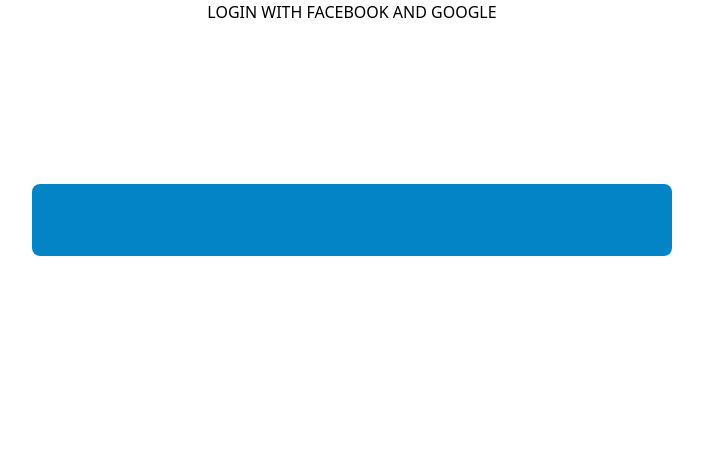
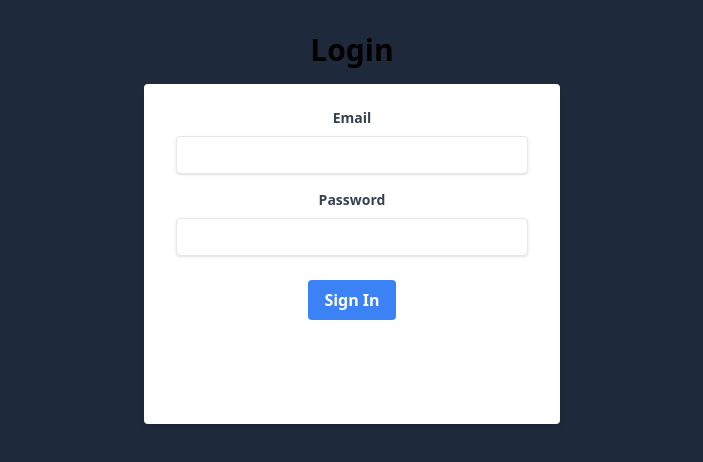
Before and after one commit to ayush117/sketchs, a React (Create React App) app: page / in a window 1280 px wide. Shown: the top 462 px of the page, without its empty margins (288-991 px from the left). Built offline with nearby package versions, Linux system fonts and the light colour scheme.

Commit message:
improved login page

```diff
--- a/src/App.js
+++ b/src/App.js
@@ -13,7 +13,7 @@
 
 function App() {
   return (
-    <div className="App bg-slate-800">
+    <div className="App h-screen bg-slate-800">
       <Suspense>
         <Routes>
           <Route path="/" element={<Login />} />
--- a/src/pages/Login.js
+++ b/src/pages/Login.js
@@ -1,25 +1,84 @@
-import React from "react";
 import { useNavigate } from "react-router-dom";
-// import FacebookLogin from "react-facebook-login";
-
-// import GoogleLogin from 'react-google-login';
 import { GoogleLogin } from "@react-oauth/google";
+import React, { useState } from 'react';
+// import axios from 'axios';
 
 const Login = () => {
   let navigate = useNavigate();
+  const [formData, setFormData] = useState({
+    email: '',
+    password: '',
+  });
+
+  const { email, password } = formData;
+
+  const onChange = (e) =>
+    setFormData({ ...formData, [e.target.name]: e.target.value });
+
+  const onSubmit = async (e) => {
+    e.preventDefault();
+    try {
+      const config = {
+        headers: {
+          'Content-Type': 'application/json',
+        },
+      };
+      const body = JSON.stringify({ email, password });
+      // const res = await axios.post('/api/auth', body, config);
+      // console.log(res.data);
+    } catch (err) {
+      console.error(err.response.data);
+    }
+  };
 
   return (
-    <div className=" bg-white justify-center">
-      <div>
-        <h1>LOGIN WITH FACEBOOK AND GOOGLE</h1>
-      </div>
-
-      {/* <FacebookLogin
-        appId="" //APP ID NOT CREATED YET
-        fields="name,email,picture"
-        callback={() => console.log("responseFacebook")}
-      /> */}
-      <div className="flex rounded-lg py-4 px-4 bg-sky-600 justify-center mx-80 my-40">
+    <div className="container mx-auto max-w-md px-4 py-8">
+      <h1 className="text-3xl font-bold mb-4">Login</h1>
+      <form
+        onSubmit={onSubmit}
+        className="bg-white shadow-md rounded px-8 pt-6 pb-8 mb-4"
+      >
+        <div className="mb-4">
+          <label
+            htmlFor="email"
+            className="block text-gray-700 text-sm font-bold mb-2"
+          >
+            Email
+          </label>
+          <input
+            type="email"
+            name="email"
+            value={email}
+            onChange={onChange}
+            required
+            className="shadow appearance-none border rounded w-full py-2 px-3 text-gray-700 leading-tight focus:outline-none focus:shadow-outline"
+          />
+        </div>
+        <div className="mb-6">
+          <label
+            htmlFor="password"
+            className="block text-gray-700 text-sm font-bold mb-2"
+          >
+            Password
+          </label>
+          <input
+            type="password"
+            name="password"
+            value={password}
+            onChange={onChange}
+            required
+            className="shadow appearance-none border rounded w-full py-2 px-3 text-gray-700 leading-tight focus:outline-none focus:shadow-outline"
+          />
+        </div>
+        <div className="flex justify-center">
+          <button
+            type="submit"
+            className="bg-blue-500 hover:bg-blue-700 text-white font-bold py-2 px-4 rounded focus:outline-none focus:shadow-outline"
+          >
+            Sign In
+          </button>
+        </div>
+        <div className="flex rounded-lg py-4 px-4 justify-center">
         <GoogleLogin
           text="sign in with Google"
           onSuccess={(credentialResponse) => {
@@ -31,6 +90,7 @@
           }}
         />
       </div>
+      </form>
     </div>
   );
 };
```
